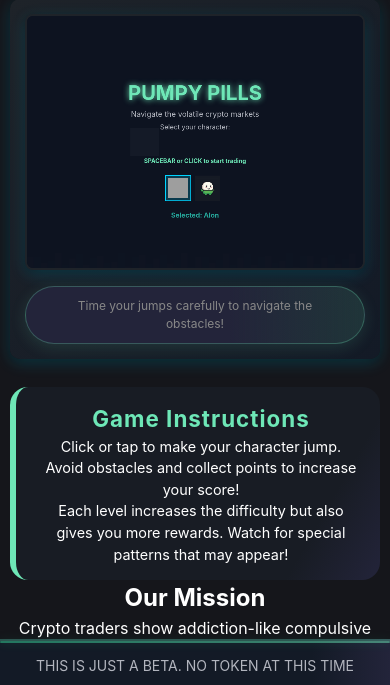
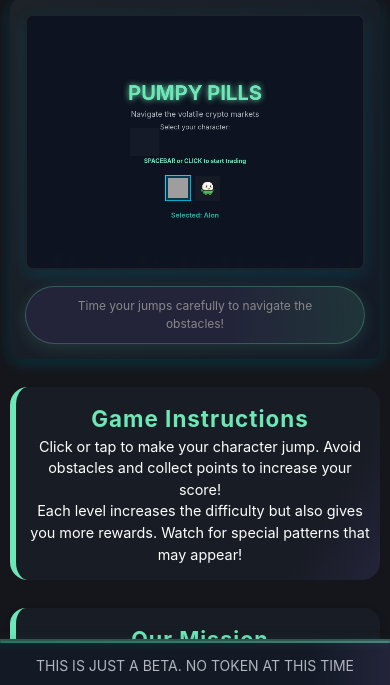
Before and after one commit to pumpypill/Pumpypill, a website: page index.html in a window 390 px wide. Shown: the part 157-842 px from the top of the page. Drawn offline with Linux system fonts and the light colour scheme.

Commit message:
styling fixes

```diff
--- a/1.7/styles.css
+++ b/1.7/styles.css
@@ -252,29 +252,11 @@ footer::before {
 
 /* Remove glow behind specified containers */
 .info-container,
-.mission-container {
-    box-shadow: none;
-}
-
-/* Card styling for About/Contact/Bugs sections (restored) */
+.mission-container,
 .about-container,
 .contact-container,
 .bugs-container {
-    width: 100%;
-    max-width: 800px;
-    margin: 24px auto 0;
-    padding: 20px 24px;
-    background: linear-gradient(120deg, #181c24 80%, #23243a 100%);
-    border-radius: 16px;
-    border-left: 6px solid var(--color-accent);
-    box-shadow: 0 2px 16px 0 rgba(0, 212, 255, 0.10), 0 2px 8px rgba(0, 0, 0, 0.25);
-    transition: box-shadow 0.3s, border-color 0.3s;
-}
-.about-container h2,
-.contact-container h2,
-.bugs-container h2 {
-    color: var(--color-accent);
-    letter-spacing: 1px;
+    box-shadow: none;
 }
 
 /* Roadmap Container - Timeline Step */
@@ -432,16 +414,42 @@ a:focus-visible {
     outline: none;
 }
 
+/* Section cards: Mission, About, Contact, Bugs (restore intended styling) */
+.mission-container,
+.about-container,
+.contact-container,
+.bugs-container {
+    width: 100%;
+    max-width: 800px;
+    margin: 28px auto 0;
+    background: linear-gradient(120deg, #181c24 80%, #23243a 100%);
+    border-radius: 16px;
+    padding: 24px 32px 24px 20px;
+    border-left: 6px solid var(--color-accent);
+    box-shadow: var(--shadow-sm); /* override earlier box-shadow: none */
+    animation: info-fadein 1.2s cubic-bezier(.4,2,.6,1);
+}
+.mission-container h2,
+.about-container h2,
+.contact-container h2,
+.bugs-container h2 {
+    color: var(--color-accent);
+    margin-top: 0;
+    letter-spacing: 1px;
+}
+
 /* Responsive Adjustments */
 @media (max-width: 840px) {
     canvas {
         width: 100%;
         height: auto;
     }
-    .game-container, .info-container, .roadmap-container {
+    .game-container, .info-container, .roadmap-container,
+    .mission-container, .about-container, .contact-container, .bugs-container {
         padding: 15px;
     }
-    .info-container, .roadmap-container {
+    .info-container, .roadmap-container,
+    .mission-container, .about-container, .contact-container, .bugs-container {
         padding-left: 24px;
         padding-right: 18px;
     }
@@ -451,11 +459,6 @@ a:focus-visible {
     .content-container {
         padding: 0 10px;
         margin-bottom: 20px;
-    }
-    .about-container,
-    .contact-container,
-    .bugs-container {
-        padding: 15px;
     }
 }
 
@@ -475,19 +478,13 @@ a:focus-visible {
     .roadmap-container h2 {
         font-size: 1.4rem;
     }
-    .about-container h2,
-    .contact-container h2,
-    .bugs-container h2 {
-        font-size: 1.4rem;
-    }
     .info-container,
-    .roadmap-container {
+    .roadmap-container,
+    .mission-container, .about-container, .contact-container, .bugs-container {
         font-size: 0.9rem;
     }
-    .about-container,
-    .contact-container,
-    .bugs-container {
-        font-size: 0.95rem;
+    .info-container, .roadmap-container,
+    .mission-container, .about-container, .contact-container, .bugs-container {
         padding-left: 12px;
         padding-right: 8px;
     }
```
